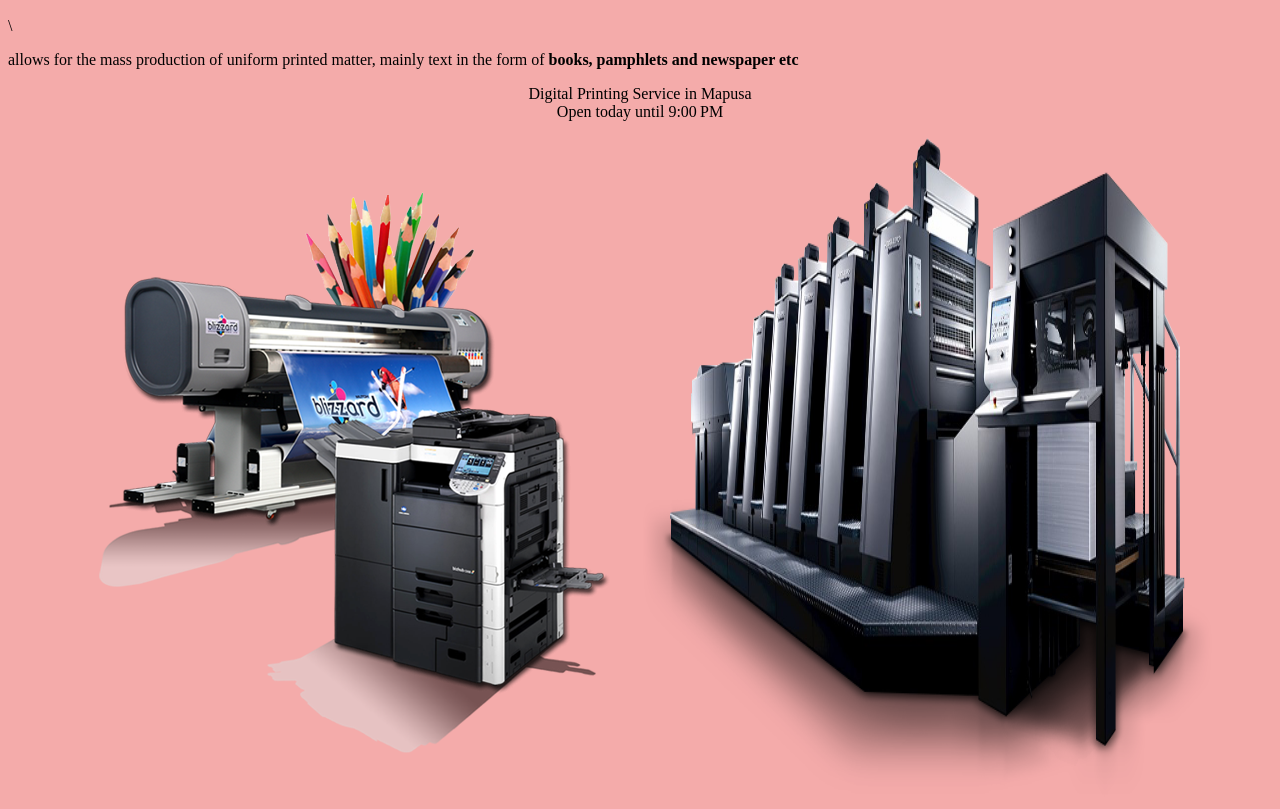
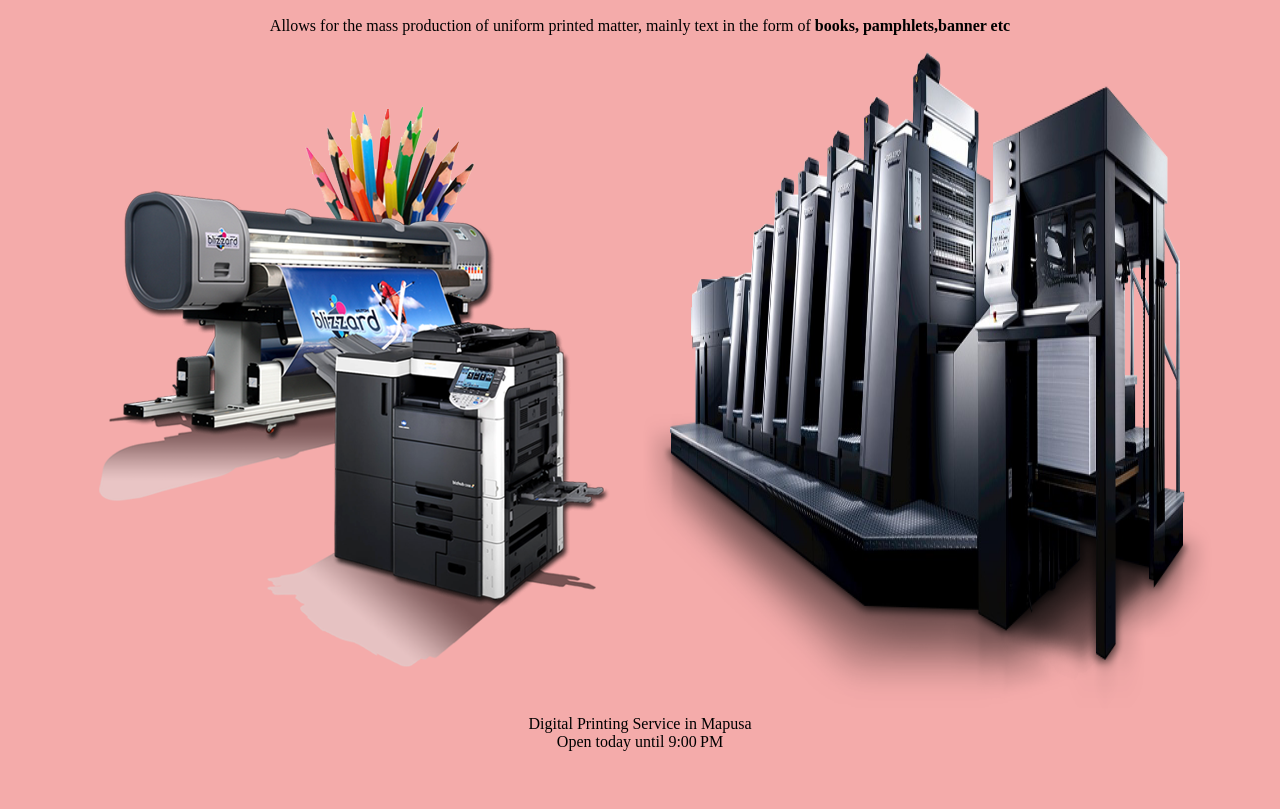
Before and after one commit to sairambhagat/seo, a plain HTML site: page index.html in a window 1280 px wide. Shown: the part 136-945 px from the top of the page. After the commit the page ends 895 px from the top, so only its background shows below. Drawn offline with Linux system fonts and the light colour scheme.

Commit message:
Add files via upload

```diff
--- a/index.html
+++ b/index.html
@@ -11,20 +11,22 @@
 		{
 			font-family: "Helvetica";
 		}
+
 	</style>
 </head>
 <body>
 	<br>
 <h1 align="center">Your vision. Our drive.</h1>
-<h2 align="center">Aai Printing Press</h2>\
-<p>allows for the mass production of uniform printed matter, mainly text in the form of <b>books, pamphlets and newspaper etc</b></p>
-<p align="center">Digital Printing Service in Mapusa<br>
-Open today until 9:00 PM<br>
-</p>
-
+<h2 align="center">Aai Printing Press</h2>
+<p align="center">Allows for the mass production of uniform printed matter, mainly text in the form of <b>books, pamphlets,banner etc</b></p>
 <center>
 	<img src="images/digital-printing.png" alt="digital-printing">
 	<img src="images/offset-printer.png" width="570 px" height="660 px" alt="offset-printer">
+
+<footer>
+		Digital Printing Service in Mapusa<br>
+		Open today until 9:00 PM<br>
 </center>
+</footer>
 </body>
 </html>
```
